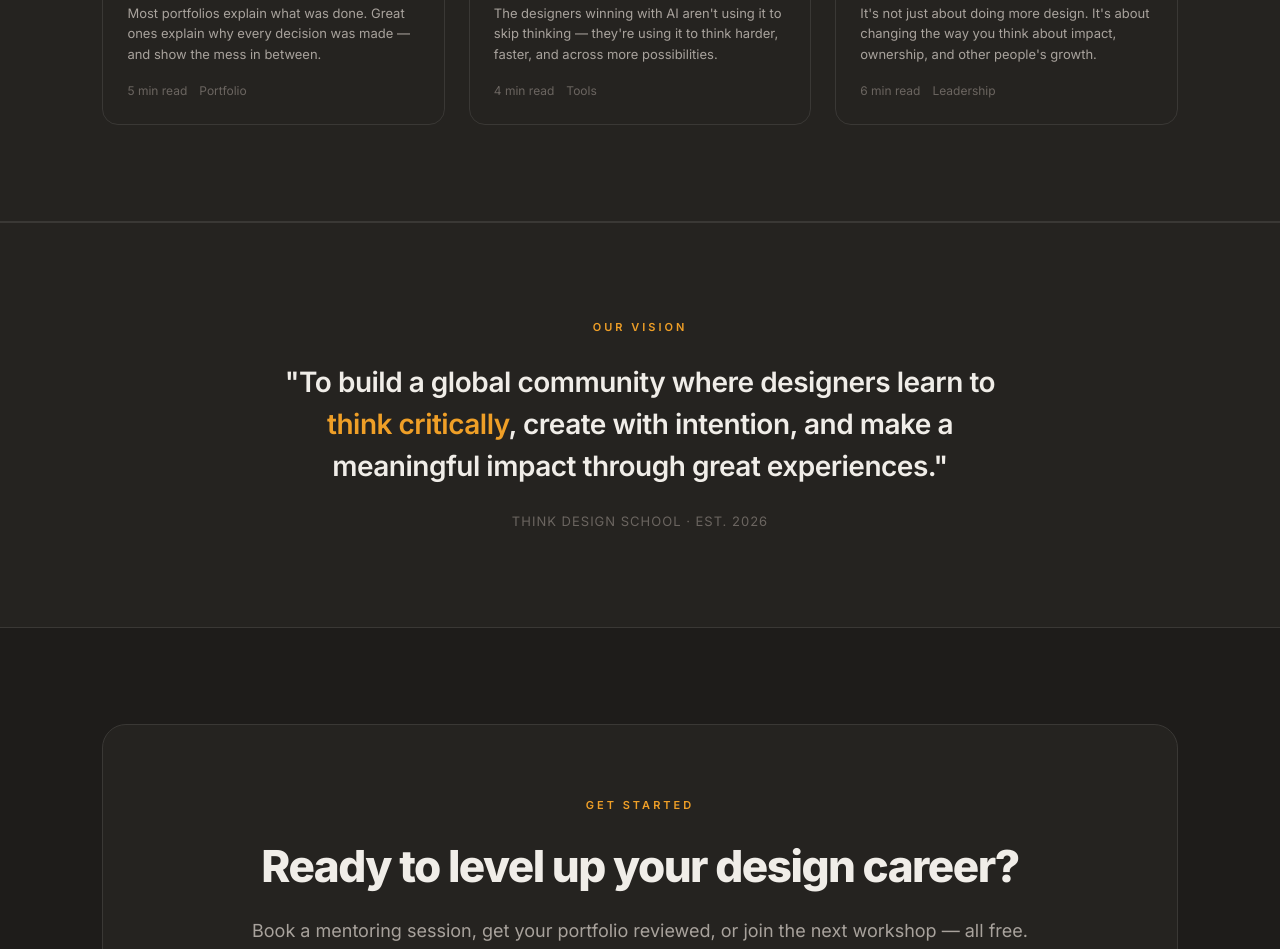
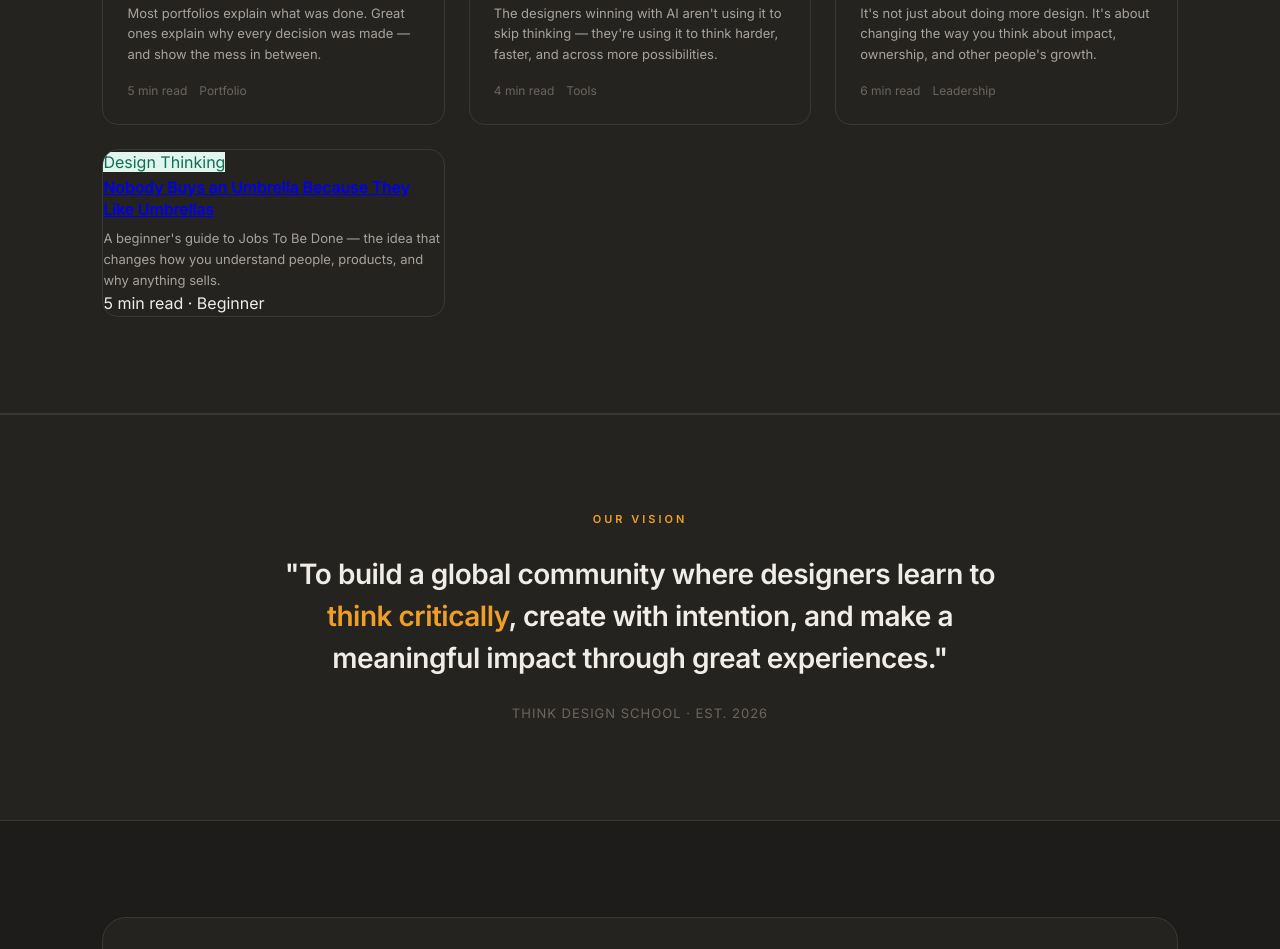
Before and after one commit to abhilathi/thinkdesignschool, a plain HTML site: page index.html in a window 1280 px wide. Shown: the part 3521-4470 px from the top of the page. Drawn offline with Linux system fonts and the light colour scheme.

Commit message:
add card

```diff
--- a/index.html
+++ b/index.html
@@ -476,6 +476,17 @@ footer{padding:48px 8% 32px;border-top:1px solid var(--border)}
         <div class="blog-meta"><span>6 min read</span><span>Leadership</span></div>
       </div>
     </div>
+    <!-- JTBD Blog Card — paste inside your blog grid section -->
+<div class="blog-card">
+  <span class="pill-tag" style="color:#0F6E56; background:#E1F5EE;">Design Thinking</span>
+  <h3>
+    <a href="/jtbd-article.html">
+      Nobody Buys an Umbrella Because They Like Umbrellas
+    </a>
+  </h3>
+  <p>A beginner's guide to Jobs To Be Done — the idea that changes how you understand people, products, and why anything sells.</p>
+  <span class="meta">5 min read · Beginner</span>
+</div>
   </div>
 </section>
 
```
